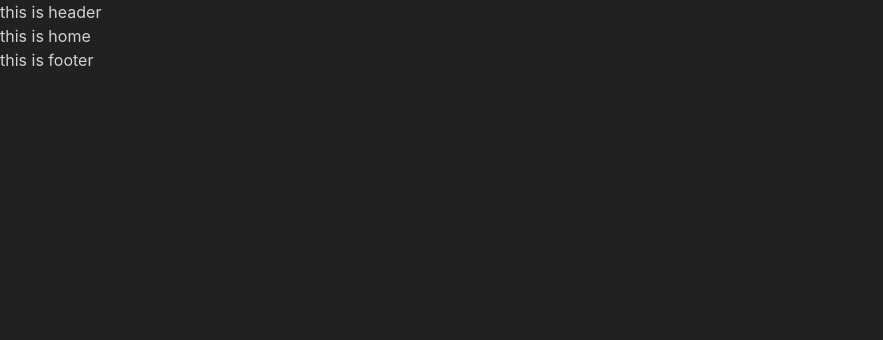
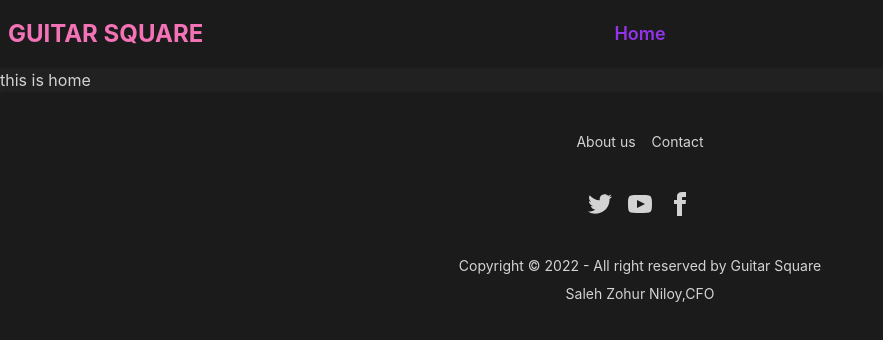
Before and after one commit to SalehZo-Niloy/Guitar-Square-Guitar-reselling-site-client-side, a React (Create React App) app: page / in a window 1280 px wide. Shown: the top 340 px of the page, without its empty margins (0-883 px from the left). Built offline with nearby package versions, Linux system fonts and the light colour scheme.

Commit message:
header and footer initiated

```diff
--- a/src/Pages/Shared/Footer/Footer.js
+++ b/src/Pages/Shared/Footer/Footer.js
@@ -1,10 +1,25 @@
 import React from 'react';
+import { Link } from 'react-router-dom';
 
 const Footer = () => {
     return (
-        <div>
-            this is footer
-        </div>
+        <footer className="footer footer-center p-10 bg-base-300 text-base-content rounded">
+            <div className="grid grid-flow-col gap-4">
+                <Link className="link link-hover">About us</Link>
+                <Link className="link link-hover">Contact</Link>
+            </div>
+            <div>
+                <div className="grid grid-flow-col gap-4">
+                    <Link><svg xmlns="http://www.w3.org/2000/svg" width="24" height="24" viewBox="0 0 24 24" className="fill-current"><path d="M24 4.557c-.883.392-1.832.656-2.828.775 1.017-.609 1.798-1.574 2.165-2.724-.951.564-2.005.974-3.127 1.195-.897-.957-2.178-1.555-3.594-1.555-3.179 0-5.515 2.966-4.797 6.045-4.091-.205-7.719-2.165-10.148-5.144-1.29 2.213-.669 5.108 1.523 6.574-.806-.026-1.566-.247-2.229-.616-.054 2.281 1.581 4.415 3.949 4.89-.693.188-1.452.232-2.224.084.626 1.956 2.444 3.379 4.6 3.419-2.07 1.623-4.678 2.348-7.29 2.04 2.179 1.397 4.768 2.212 7.548 2.212 9.142 0 14.307-7.721 13.995-14.646.962-.695 1.797-1.562 2.457-2.549z"></path></svg></Link>
+                    <Link><svg xmlns="http://www.w3.org/2000/svg" width="24" height="24" viewBox="0 0 24 24" className="fill-current"><path d="M19.615 3.184c-3.604-.246-11.631-.245-15.23 0-3.897.266-4.356 2.62-4.385 8.816.029 6.185.484 8.549 4.385 8.816 3.6.245 11.626.246 15.23 0 3.897-.266 4.356-2.62 4.385-8.816-.029-6.185-.484-8.549-4.385-8.816zm-10.615 12.816v-8l8 3.993-8 4.007z"></path></svg></Link>
+                    <Link><svg xmlns="http://www.w3.org/2000/svg" width="24" height="24" viewBox="0 0 24 24" className="fill-current"><path d="M9 8h-3v4h3v12h5v-12h3.642l.358-4h-4v-1.667c0-.955.192-1.333 1.115-1.333h2.885v-5h-3.808c-3.596 0-5.192 1.583-5.192 4.615v3.385z"></path></svg></Link>
+                </div>
+            </div>
+            <div>
+                <p>Copyright © 2022 - All right reserved by Guitar Square</p>
+                <p>Saleh Zohur Niloy,CFO</p>
+            </div>
+        </footer>
     );
 };
 
--- a/src/Pages/Shared/Header/Header.js
+++ b/src/Pages/Shared/Header/Header.js
@@ -1,9 +1,34 @@
 import React from 'react';
+import { Link } from 'react-router-dom';
 
 const Header = () => {
+
+    const menu = <>
+        <li className='text-secondary'><Link to='/home' className='text-lg font-semibold'>Home</Link></li>
+
+    </>
+
     return (
-        <div>
-            this is header
+        <div className="navbar bg-base-300">
+            <div className="navbar-start">
+                <div className="dropdown">
+                    <label tabIndex={0} className="btn btn-ghost lg:hidden">
+                        <svg xmlns="http://www.w3.org/2000/svg" className="h-5 w-5" fill="none" viewBox="0 0 24 24" stroke="currentColor"><path strokeLinecap="round" strokeLinejoin="round" strokeWidth="2" d="M4 6h16M4 12h8m-8 6h16" /></svg>
+                    </label>
+                    <ul tabIndex={0} className="menu menu-compact dropdown-content mt-3 p-2 shadow bg-base-100 rounded-box w-52">
+                        {menu}
+                    </ul>
+                </div>
+                <Link to='/' className="uppercase text-2xl text-primary font-bold">Guitar Square</Link>
+            </div>
+            <div className="navbar-center hidden lg:flex">
+                <ul className="menu menu-horizontal p-0">
+                    {menu}
+                </ul>
+            </div>
+            <div className="navbar-end">
+
+            </div>
         </div>
     );
 };
--- a/src/Routes/Router.js
+++ b/src/Routes/Router.js
@@ -7,7 +7,10 @@
         path: '/', element: <Main></Main>, children: [
             {
                 path: '/', element: <Home></Home>
-            }
+            },
+            {
+                path: '/home', element: <Home></Home>
+            },
         ]
     }
 ])
--- a/tailwind.config.js
+++ b/tailwind.config.js
@@ -6,5 +6,31 @@
   theme: {
     extend: {},
   },
+  daisyui: {
+    themes: [
+      {
+        mytheme: {
+
+          "primary": "#f472b6",
+
+          "secondary": "#9333ea",
+
+          "accent": "#22d3ee",
+
+          "neutral": "#1c1917",
+
+          "base-100": "#212121",
+
+          "info": "#2463EB",
+
+          "success": "#16A249",
+
+          "warning": "#DB7706",
+
+          "error": "#DC2828",
+        },
+      },
+    ],
+  },
   plugins: [require("daisyui")],
 }
```
